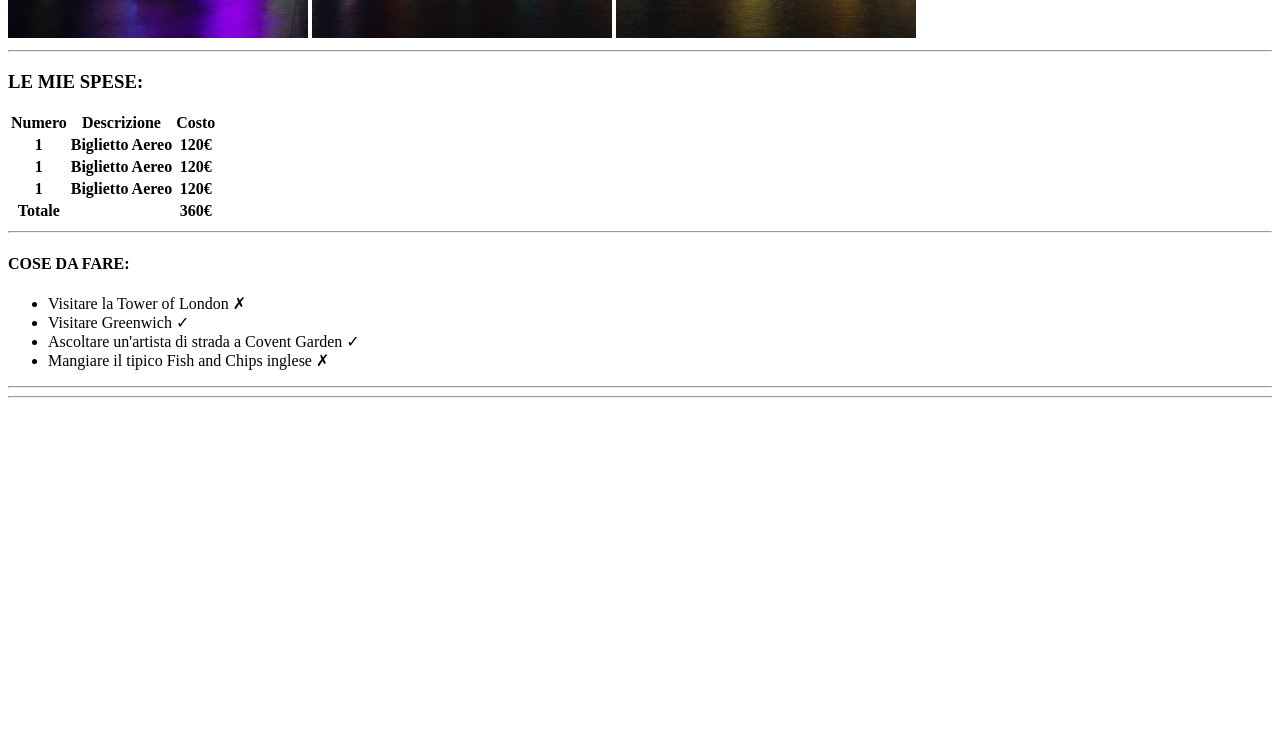
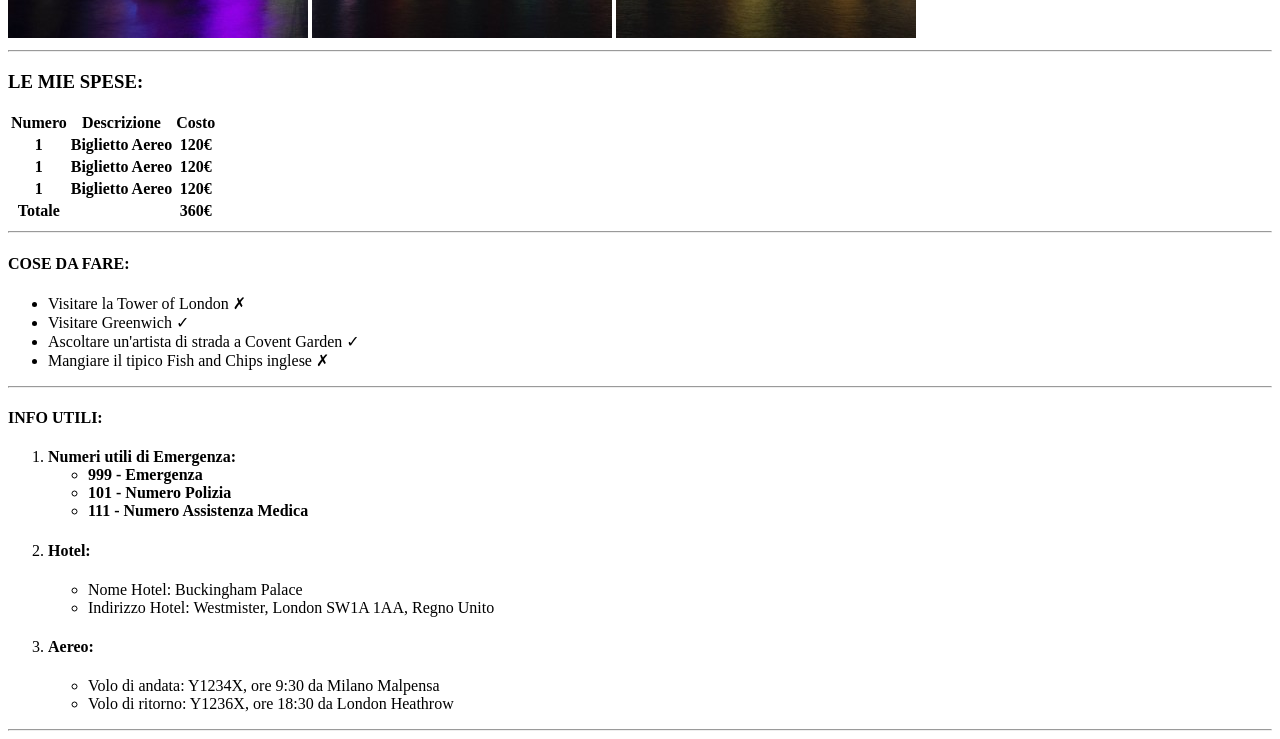
Before and after one commit to gdm91vcs/html-london-trip, a plain HTML site: page index.html in a window 1280 px wide. Shown: the part 642-1381 px from the top of the page. Before the commit the page ends 1048 px from the top, so only its background shows below. Drawn offline with Linux system fonts and the light colour scheme.

Commit message:
feat: elenco di tutte le info utili

```diff
--- a/index.html
+++ b/index.html
@@ -67,7 +67,36 @@
             <li>Mangiare il tipico Fish and Chips inglese ✗</li>
         </ul>
         <!-- fine elenco cose da fare -->
-        <hr>
+    </section>
+    <hr>
+    <section>
+        <!-- elenco info utili -->
+        <h4>INFO UTILI:</h4>
+        <ol>
+            <li>
+                <h4>Numeri utili di Emergenza:</4h>
+                <ul>
+                 <li>999 - Emergenza</li>
+                 <li>101 - Numero Polizia</li>
+                 <li>111 - Numero Assistenza Medica</li>
+                </ul>
+            </li>
+            <li>
+                <h4>Hotel:</h4>
+                <ul>
+                    <li>Nome Hotel: Buckingham Palace</li>
+                    <li>Indirizzo Hotel: Westmister, London SW1A 1AA, Regno Unito</li>
+                </ul>
+            </li>
+            <li>
+                <h4>Aereo:</h4>
+                <ul>
+                    <li>Volo di andata: Y1234X, ore 9:30 da Milano Malpensa</li>
+                    <li>Volo di ritorno: Y1236X, ore 18:30 da London Heathrow</li>
+                </ul>
+            </li>
+        </ol>
+        <!-- fine elenco info utili -->
     </section>
     <hr>
 </body>
```
